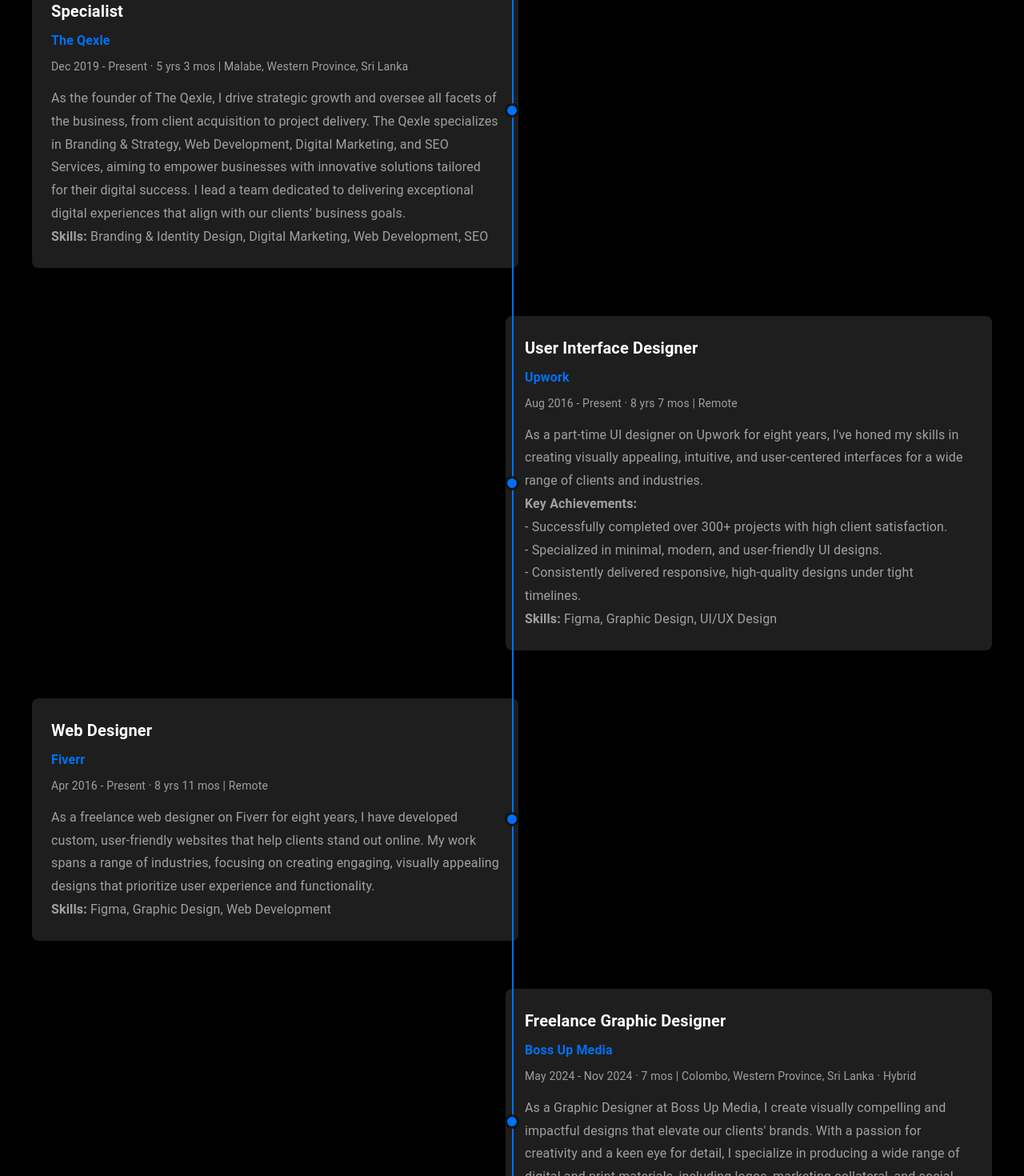
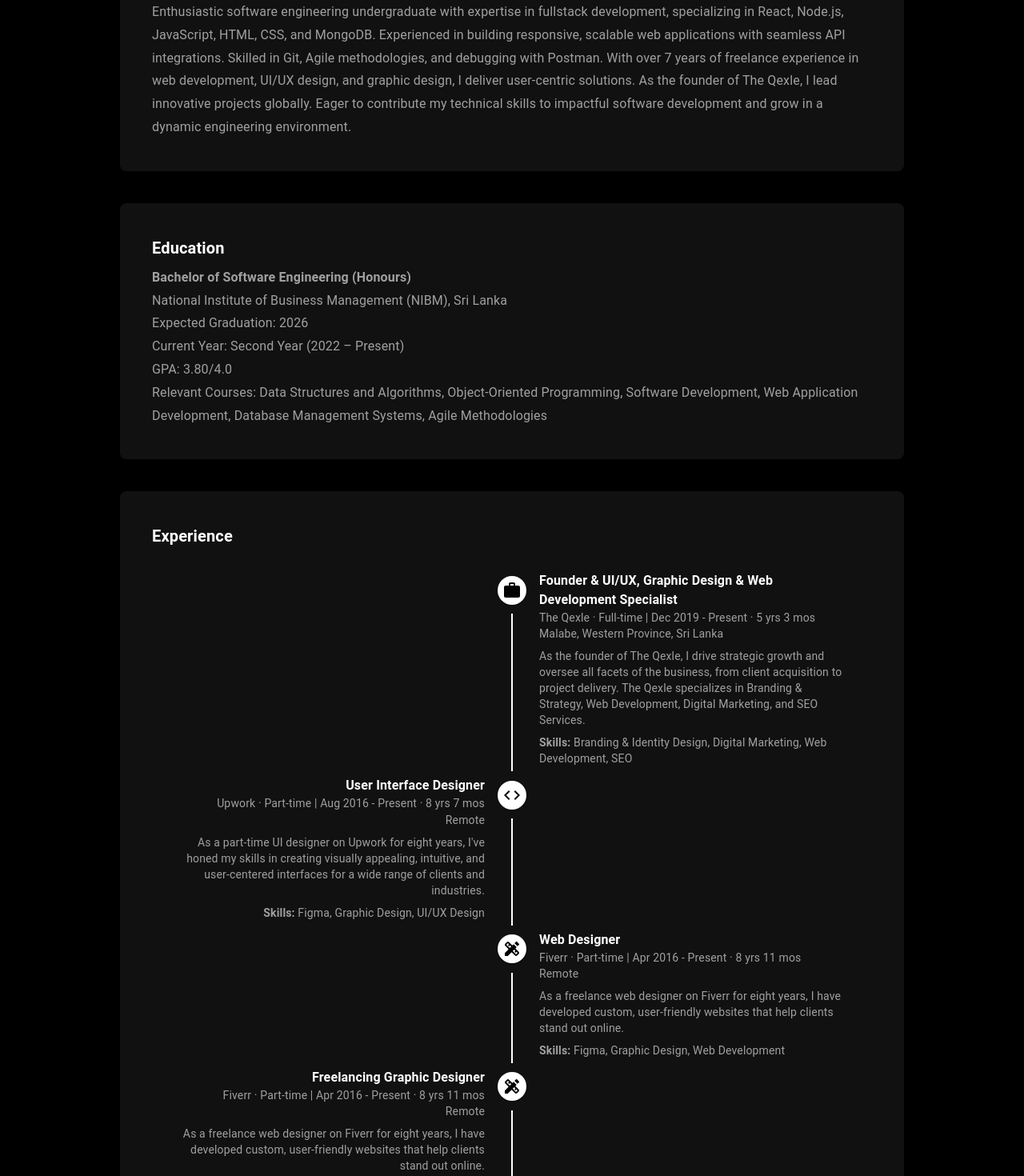
Before and after one commit to SusithD/my-portfolio, a Next.js app: page / in a window 1280 px wide. Shown: the part 1140-2610 px from the top of the page at 80% size. Built offline with nearby package versions, Linux system fonts and the light colour scheme.

Commit message:
UI Enhnacements

```diff
--- a/src/components/About.jsx
+++ b/src/components/About.jsx
@@ -1,6 +1,12 @@
 "use client"; // Mark this component as a Client Component
+
 import React from 'react';
-import { Typography, Box } from '@mui/material';
+import { Typography, Box, Divider } from '@mui/material';
+import { Timeline, TimelineItem, TimelineSeparator, TimelineDot, TimelineConnector, TimelineContent } from '@mui/lab';
+import WorkIcon from '@mui/icons-material/Work';
+import SchoolIcon from '@mui/icons-material/School';
+import CodeIcon from '@mui/icons-material/Code';
+import DesignServicesIcon from '@mui/icons-material/DesignServices';
 
 const About = () => {
   return (
@@ -12,7 +18,7 @@
         color: '#ffffff', // White text
       }}
     >
-      {/* Title */}
+      {/* Title Section */}
       <Typography
         variant="h4"
         gutterBottom
@@ -20,7 +26,7 @@
           fontWeight: 'bold',
           color: '#ffffff',
           textAlign: 'center',
-          marginBottom: '60px',
+          marginBottom: '40px',
           position: 'relative',
           '&::after': {
             content: '""',
@@ -30,150 +36,22 @@
             transform: 'translateX(-50%)',
             width: '60px',
             height: '4px',
-            backgroundColor: '#0070f3', // Blue underline
+            backgroundColor: '#ffffff', // White underline
           },
         }}
       >
-        My Journey
+        About Me
       </Typography>
 
-      {/* Timeline Container */}
+      {/* Profile Section */}
       <Box
         sx={{
-          maxWidth: '1200px',
-          margin: '0 auto',
-          position: 'relative',
-          '&::before': {
-            content: '""',
-            position: 'absolute',
-            top: 0,
-            bottom: 0,
-            left: '50%',
-            borderLeft: '2px solid #0070f3',
-            zIndex: 1,
-          },
-        }}
-      >
-        {/* Timeline Items */}
-        <TimelineItem
-          title="Founder & UI/UX, Graphic Design & Web Development Specialist"
-          company="The Qexle"
-          duration="Dec 2019 - Present · 5 yrs 3 mos"
-          location="Malabe, Western Province, Sri Lanka"
-          description={
-            <>
-              As the founder of The Qexle, I drive strategic growth and oversee all facets of the business, from
-              client acquisition to project delivery. The Qexle specializes in Branding & Strategy, Web
-              Development, Digital Marketing, and SEO Services, aiming to empower businesses with innovative
-              solutions tailored for their digital success. I lead a team dedicated to delivering exceptional
-              digital experiences that align with our clients’ business goals.
-              <br />
-              <strong>Skills:</strong> Branding & Identity Design, Digital Marketing, Web Development, SEO
-            </>
-          }
-          side="left"
-        />
-        <TimelineItem
-          title="User Interface Designer"
-          company="Upwork"
-          duration="Aug 2016 - Present · 8 yrs 7 mos"
-          location="Remote"
-          description={
-            <>
-              As a part-time UI designer on Upwork for eight years, I've honed my skills in creating visually
-              appealing, intuitive, and user-centered interfaces for a wide range of clients and industries.
-              <br />
-              <strong>Key Achievements:</strong>
-              <br />
-              - Successfully completed over 300+ projects with high client satisfaction.
-              <br />
-              - Specialized in minimal, modern, and user-friendly UI designs.
-              <br />
-              - Consistently delivered responsive, high-quality designs under tight timelines.
-              <br />
-              <strong>Skills:</strong> Figma, Graphic Design, UI/UX Design
-            </>
-          }
-          side="right"
-        />
-        <TimelineItem
-          title="Web Designer"
-          company="Fiverr"
-          duration="Apr 2016 - Present · 8 yrs 11 mos"
-          location="Remote"
-          description={
-            <>
-              As a freelance web designer on Fiverr for eight years, I have developed custom, user-friendly
-              websites that help clients stand out online. My work spans a range of industries, focusing on
-              creating engaging, visually appealing designs that prioritize user experience and functionality.
-              <br />
-              <strong>Skills:</strong> Figma, Graphic Design, Web Development
-            </>
-          }
-          side="left"
-        />
-        <TimelineItem
-          title="Freelance Graphic Designer"
-          company="Boss Up Media"
-          duration="May 2024 - Nov 2024 · 7 mos"
-          location="Colombo, Western Province, Sri Lanka · Hybrid"
-          description={
-            <>
-              As a Graphic Designer at Boss Up Media, I create visually compelling and impactful designs that
-              elevate our clients' brands. With a passion for creativity and a keen eye for detail, I specialize
-              in producing a wide range of digital and print materials, including logos, marketing collateral,
-              and social media graphics.
-              <br />
-              <strong>Skills:</strong> Adobe Illustrator, Adobe Photoshop, Graphic Design
-            </>
-          }
-          side="right"
-        />
-      </Box>
-    </div>
-  );
-};
-
-// Timeline Item Component
-const TimelineItem = ({ title, company, duration, location, description, side }) => {
-  const isLeft = side === 'left';
-
-  return (
-    <Box
-      sx={{
-        display: 'flex',
-        flexDirection: 'row',
-        justifyContent: isLeft ? 'flex-start' : 'flex-end',
-        alignItems: 'center',
-        position: 'relative',
-        marginBottom: '60px',
-      }}
-    >
-      {/* Circle Marker */}
-      <Box
-        sx={{
-          position: 'absolute',
-          left: '50%',
-          transform: 'translateX(-50%)',
-          width: '12px',
-          height: '12px',
-          backgroundColor: '#0070f3',
-          borderRadius: '50%',
-          border: '3px solid #111111',
-          zIndex: 2,
-        }}
-      />
-
-      {/* Content Box */}
-      <Box
-        sx={{
-          backgroundColor: '#1e1e1e',
-          padding: '24px',
+          backgroundColor: '#111111', // Dark gray background
+          padding: '40px',
           borderRadius: '8px',
-          width: 'calc(50% - 40px)',
-          marginLeft: isLeft ? '0' : 'auto',
-          marginRight: isLeft ? 'auto' : '0',
           boxShadow: '0px 4px 10px rgba(0, 0, 0, 0.2)',
+          maxWidth: '900px',
+          margin: '0 auto 40px auto',
           transition: 'transform 0.3s ease, box-shadow 0.3s ease',
           '&:hover': {
             transform: 'translateY(-5px)',
@@ -182,19 +60,192 @@
         }}
       >
         <Typography variant="h6" gutterBottom sx={{ color: '#ffffff', fontWeight: 'bold' }}>
-          {title}
+          Profile
         </Typography>
-        <Typography variant="subtitle1" sx={{ color: '#0070f3', fontWeight: 'bold' }}>
-          {company}
-        </Typography>
-        <Typography variant="body2" sx={{ color: '#a0a0a0', marginTop: '8px' }}>
-          {duration} | {location}
-        </Typography>
-        <Typography variant="body1" sx={{ color: '#a0a0a0', marginTop: '16px', lineHeight: '1.8' }}>
-          {description}
+        <Typography variant="body1" sx={{ color: '#a0a0a0', lineHeight: '1.8' }}>
+          Enthusiastic software engineering undergraduate with expertise in fullstack development,
+          specializing in React, Node.js, JavaScript, HTML, CSS, and MongoDB. Experienced in building
+          responsive, scalable web applications with seamless API integrations. Skilled in Git, Agile
+          methodologies, and debugging with Postman. With over 7 years of freelance experience in web
+          development, UI/UX design, and graphic design, I deliver user-centric solutions. As the founder
+          of The Qexle, I lead innovative projects globally. Eager to contribute my technical skills to
+          impactful software development and grow in a dynamic engineering environment.
         </Typography>
       </Box>
-    </Box>
+
+      {/* Education Section */}
+      <Box
+        sx={{
+          backgroundColor: '#111111', // Dark gray background
+          padding: '40px',
+          borderRadius: '8px',
+          boxShadow: '0px 4px 10px rgba(0, 0, 0, 0.2)',
+          maxWidth: '900px',
+          margin: '0 auto 40px auto',
+          transition: 'transform 0.3s ease, box-shadow 0.3s ease',
+          '&:hover': {
+            transform: 'translateY(-5px)',
+            boxShadow: '0px 8px 20px rgba(0, 0, 0, 0.3)',
+          },
+        }}
+      >
+        <Typography variant="h6" gutterBottom sx={{ color: '#ffffff', fontWeight: 'bold' }}>
+          Education
+        </Typography>
+        <Typography variant="body1" sx={{ color: '#a0a0a0', lineHeight: '1.8' }}>
+          <strong>Bachelor of Software Engineering (Honours)</strong>
+          <br />
+          National Institute of Business Management (NIBM), Sri Lanka
+          <br />
+          Expected Graduation: 2026
+          <br />
+          Current Year: Second Year (2022 – Present)
+          <br />
+          GPA: 3.80/4.0
+          <br />
+          Relevant Courses: Data Structures and Algorithms, Object-Oriented Programming, Software
+          Development, Web Application Development, Database Management Systems, Agile Methodologies
+        </Typography>
+      </Box>
+
+      {/* Experience Section */}
+      <Box
+        sx={{
+          backgroundColor: '#111111', // Dark gray background
+          padding: '40px',
+          borderRadius: '8px',
+          boxShadow: '0px 4px 10px rgba(0, 0, 0, 0.2)',
+          maxWidth: '900px',
+          margin: '0 auto',
+          transition: 'transform 0.3s ease, box-shadow 0.3s ease',
+          '&:hover': {
+            transform: 'translateY(-5px)',
+            boxShadow: '0px 8px 20px rgba(0, 0, 0, 0.3)',
+          },
+        }}
+      >
+        <Typography variant="h6" gutterBottom sx={{ color: '#ffffff', fontWeight: 'bold' }}>
+          Experience
+        </Typography>
+
+        {/* Timeline */}
+        <Timeline position="alternate">
+          {/* The Qexle Experience */}
+          <TimelineItem>
+            <TimelineSeparator>
+              <TimelineDot sx={{ backgroundColor: '#ffffff' }}>
+                <WorkIcon sx={{ color: '#000000' }} />
+              </TimelineDot>
+              <TimelineConnector sx={{ backgroundColor: '#ffffff' }} />
+            </TimelineSeparator>
+            <TimelineContent>
+              <Typography variant="body1" sx={{ color: '#ffffff', fontWeight: 'bold' }}>
+                Founder & UI/UX, Graphic Design & Web Development Specialist
+              </Typography>
+              <Typography variant="body2" sx={{ color: '#a0a0a0' }}>
+                The Qexle · Full-time | Dec 2019 - Present · 5 yrs 3 mos
+              </Typography>
+              <Typography variant="body2" sx={{ color: '#a0a0a0' }}>
+                Malabe, Western Province, Sri Lanka
+              </Typography>
+              <Typography variant="body2" sx={{ color: '#a0a0a0', mt: 1 }}>
+                As the founder of The Qexle, I drive strategic growth and oversee all facets of the business,
+                from client acquisition to project delivery. The Qexle specializes in Branding & Strategy,
+                Web Development, Digital Marketing, and SEO Services.
+              </Typography>
+              <Typography variant="body2" sx={{ color: '#a0a0a0', mt: 1 }}>
+                <strong>Skills:</strong> Branding & Identity Design, Digital Marketing, Web Development, SEO
+              </Typography>
+            </TimelineContent>
+          </TimelineItem>
+
+          {/* Upwork Experience */}
+          <TimelineItem>
+            <TimelineSeparator>
+              <TimelineDot sx={{ backgroundColor: '#ffffff' }}>
+                <CodeIcon sx={{ color: '#000000' }} />
+              </TimelineDot>
+              <TimelineConnector sx={{ backgroundColor: '#ffffff' }} />
+            </TimelineSeparator>
+            <TimelineContent>
+              <Typography variant="body1" sx={{ color: '#ffffff', fontWeight: 'bold' }}>
+                User Interface Designer
+              </Typography>
+              <Typography variant="body2" sx={{ color: '#a0a0a0' }}>
+                Upwork · Part-time | Aug 2016 - Present · 8 yrs 7 mos
+              </Typography>
+              <Typography variant="body2" sx={{ color: '#a0a0a0' }}>
+                Remote
+              </Typography>
+              <Typography variant="body2" sx={{ color: '#a0a0a0', mt: 1 }}>
+                As a part-time UI designer on Upwork for eight years, I've honed my skills in creating
+                visually appealing, intuitive, and user-centered interfaces for a wide range of clients and
+                industries.
+              </Typography>
+              <Typography variant="body2" sx={{ color: '#a0a0a0', mt: 1 }}>
+                <strong>Skills:</strong> Figma, Graphic Design, UI/UX Design
+              </Typography>
+            </TimelineContent>
+          </TimelineItem>
+
+          {/* Fiverr Experience */}
+          <TimelineItem>
+            <TimelineSeparator>
+              <TimelineDot sx={{ backgroundColor: '#ffffff' }}>
+                <DesignServicesIcon sx={{ color: '#000000' }} />
+              </TimelineDot>
+              <TimelineConnector sx={{ backgroundColor: '#ffffff' }} />
+            </TimelineSeparator>
+            <TimelineContent>
+              <Typography variant="body1" sx={{ color: '#ffffff', fontWeight: 'bold' }}>
+                Web Designer
+              </Typography>
+              <Typography variant="body2" sx={{ color: '#a0a0a0' }}>
+                Fiverr · Part-time | Apr 2016 - Present · 8 yrs 11 mos
+              </Typography>
+              <Typography variant="body2" sx={{ color: '#a0a0a0' }}>
+                Remote
+              </Typography>
+              <Typography variant="body2" sx={{ color: '#a0a0a0', mt: 1 }}>
+                As a freelance web designer on Fiverr for eight years, I have developed custom, user-friendly
+                websites that help clients stand out online.
+              </Typography>
+              <Typography variant="body2" sx={{ color: '#a0a0a0', mt: 1 }}>
+                <strong>Skills:</strong> Figma, Graphic Design, Web Development
+              </Typography>
+            </TimelineContent>
+          </TimelineItem>
+
+          {/* Boss Up Experience */}
+          <TimelineItem>
+            <TimelineSeparator>
+              <TimelineDot sx={{ backgroundColor: '#ffffff' }}>
+                <DesignServicesIcon sx={{ color: '#000000' }} />
+              </TimelineDot>
+              <TimelineConnector sx={{ backgroundColor: '#ffffff' }} />
+            </TimelineSeparator>
+            <TimelineContent>
+              <Typography variant="body1" sx={{ color: '#ffffff', fontWeight: 'bold' }}>
+                Freelancing Graphic Designer
+              </Typography>
+              <Typography variant="body2" sx={{ color: '#a0a0a0' }}>
+                Fiverr · Part-time | Apr 2016 - Present · 8 yrs 11 mos
+              </Typography>
+              <Typography variant="body2" sx={{ color: '#a0a0a0' }}>
+                Remote
+              </Typography>
+              <Typography variant="body2" sx={{ color: '#a0a0a0', mt: 1 }}>
+                As a freelance web designer on Fiverr for eight years, I have developed custom, user-friendly
+                websites that help clients stand out online.
+              </Typography>
+              <Typography variant="body2" sx={{ color: '#a0a0a0', mt: 1 }}>
+                <strong>Skills:</strong> Figma, Graphic Design, Web Development
+              </Typography>
+            </TimelineContent>
+          </TimelineItem>
+        </Timeline>
+      </Box>
+    </div>
   );
 };
 
```
Also changed, not shown: src/components/Navbar.jsx (+21 -46 lines).
